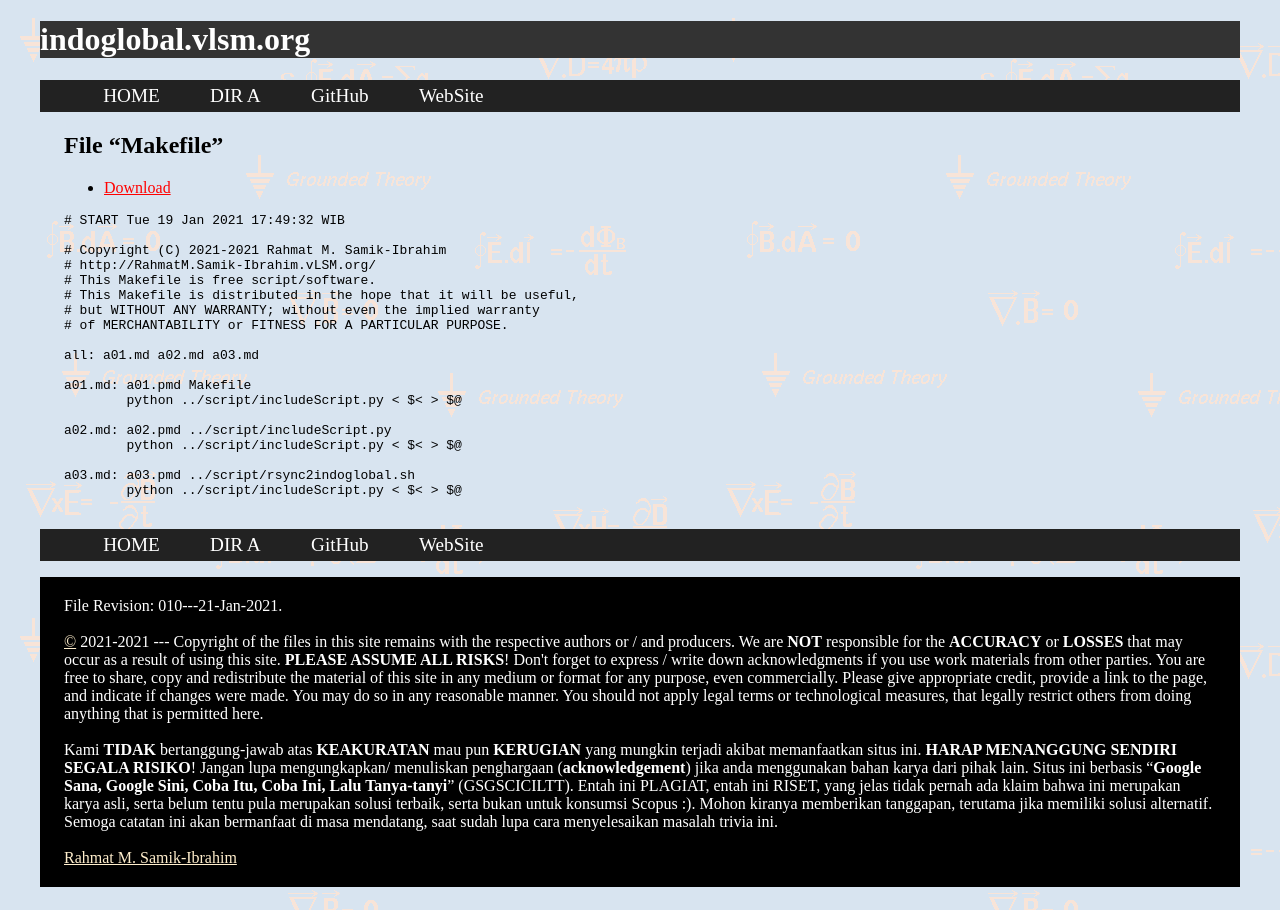
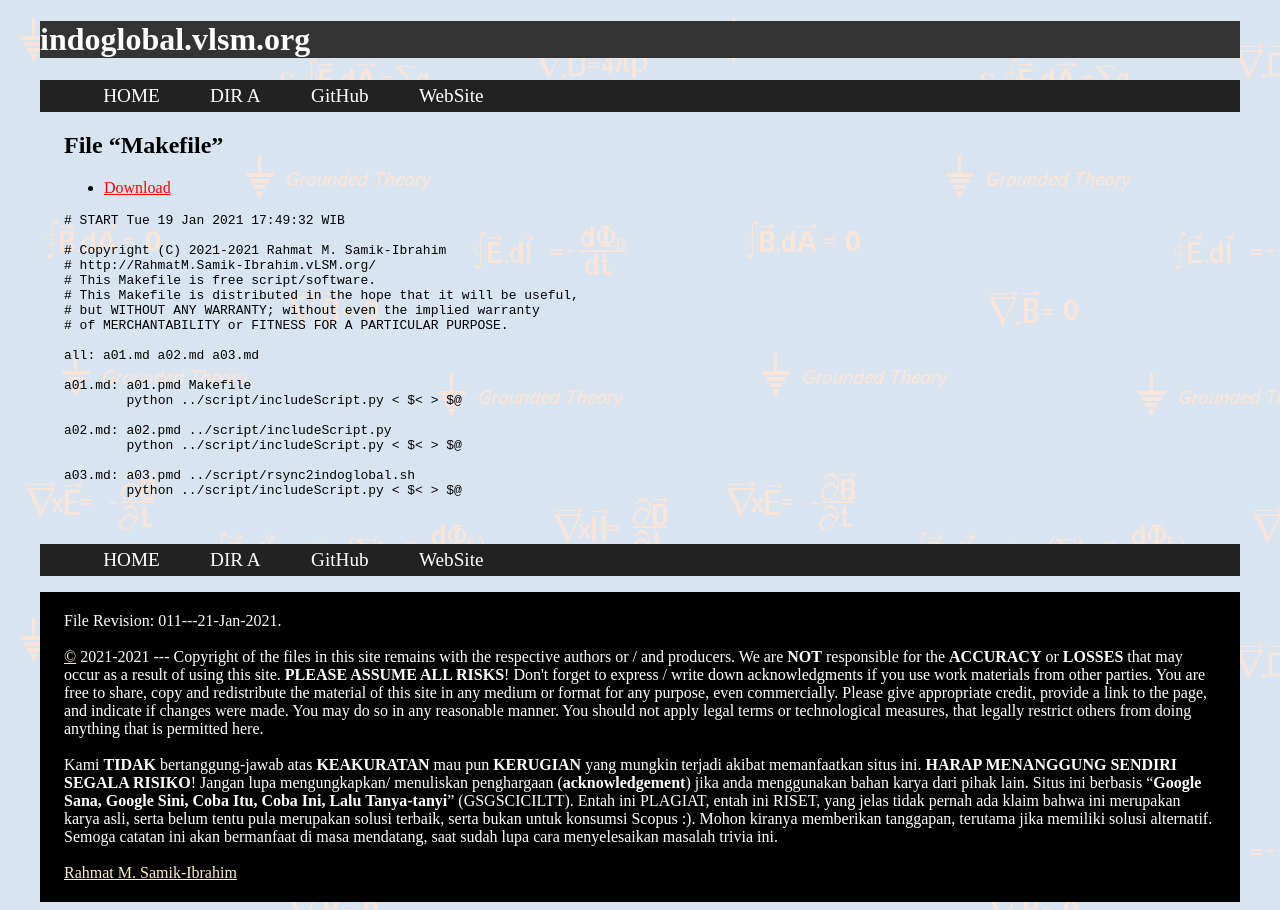
Before and after one commit to webjekyll/indoglobal, a Jekyll site: the page built from A/a01.md, in a window 1280 px wide. Built offline with Jekyll 4.4.1, drawn with Linux system fonts in a browser that asks for light colours; comment, search, counter and statistics services are not loaded; our own code applies the rules of GitHub Pages for plain Markdown files.

Commit message:
modified:   A/Makefile modified:   A/a01.md modified:   A/a02.md modified:   A/a03.md modified:   _config.yml modified:   script/includeScript.py modified:   script/rsync2indoglobal.sh

````diff
--- a/A/a01.md
+++ b/A/a01.md
@@ -27,4 +27,5 @@
 a03.md: a03.pmd ../script/rsync2indoglobal.sh
 	python ../script/includeScript.py < $< > $@
 
+
 ```
--- a/_config.yml
+++ b/_config.yml
@@ -1,5 +1,5 @@
 title:            "indoglobal.vlsm.org"
-version:          "010---21-Jan-2021"
+version:          "011---21-Jan-2021"
 copyright:        "2021-2021"
 description: >-
   This is indoglobal.vlsm.org!
````
Also changed, not shown: A/a02.md (+2 -0 lines), A/a03.md (+1 -0 lines), script/includeScript.py (line endings or trailing spaces), 2 other files.
